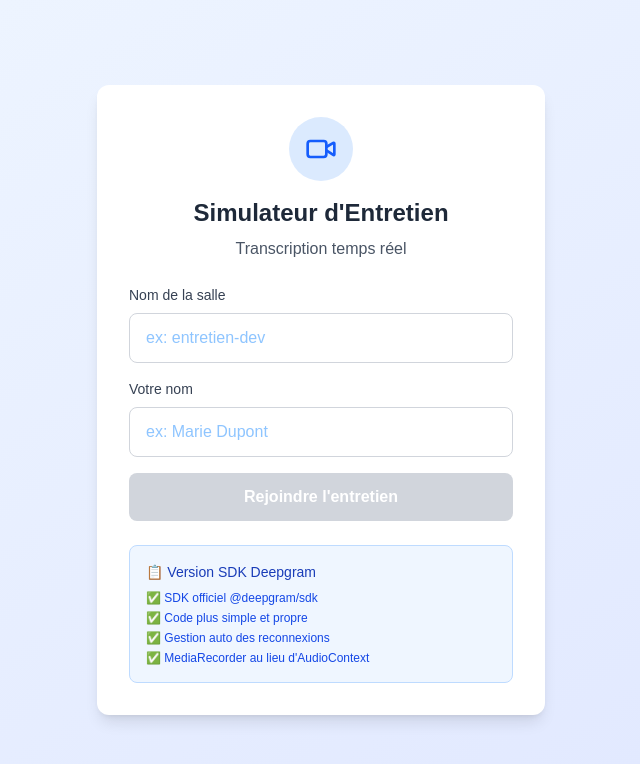
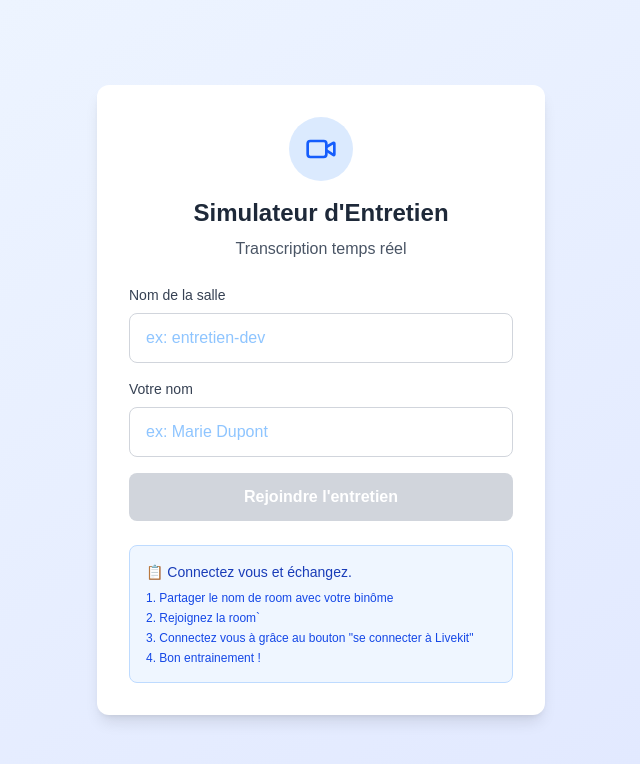
Before and after one commit to ValotKzm/mirrortalk, a Next.js app: page / in a window 1280 px wide. Shown: the top 764 px of the page, without its empty margins (319-959 px from the left). Built offline with nearby package versions, Linux system fonts and the light colour scheme.

Commit message:
quickfix <li>

```diff
--- a/app/page.tsx
+++ b/app/page.tsx
@@ -398,13 +398,15 @@ export default function InterviewApp() {
 
           <div className="mt-6 p-4 bg-blue-50 border border-blue-200 rounded-lg">
             <p className="text-sm text-blue-800 font-medium mb-2">
-              📋 Version SDK Deepgram
+              📋 Connectez vous et échangez.
             </p>
             <ol className="text-xs text-blue-700 space-y-1">
-              <li>✅ SDK officiel @deepgram/sdk</li>
-              <li>✅ Code plus simple et propre</li>
-              <li>✅ Gestion auto des reconnexions</li>
-              <li>✅ MediaRecorder au lieu d'AudioContext</li>
+              <li>1. Partager le nom de room avec votre binôme</li>
+              <li>2. Rejoignez la room`</li>
+              <li>
+                3. Connectez vous à grâce au bouton "se connecter à Livekit"
+              </li>
+              <li>4. Bon entrainement !</li>
             </ol>
           </div>
         </div>
```
